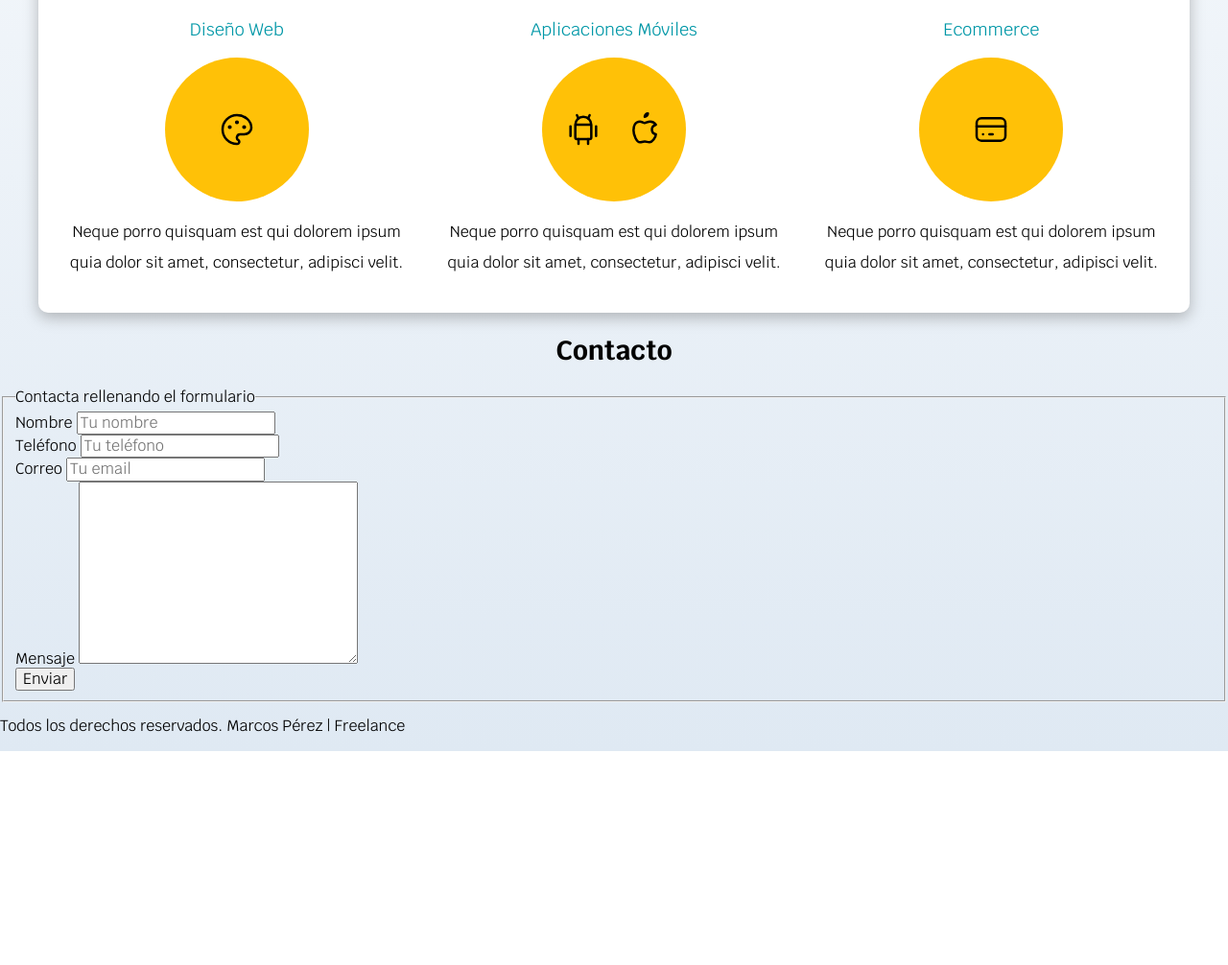
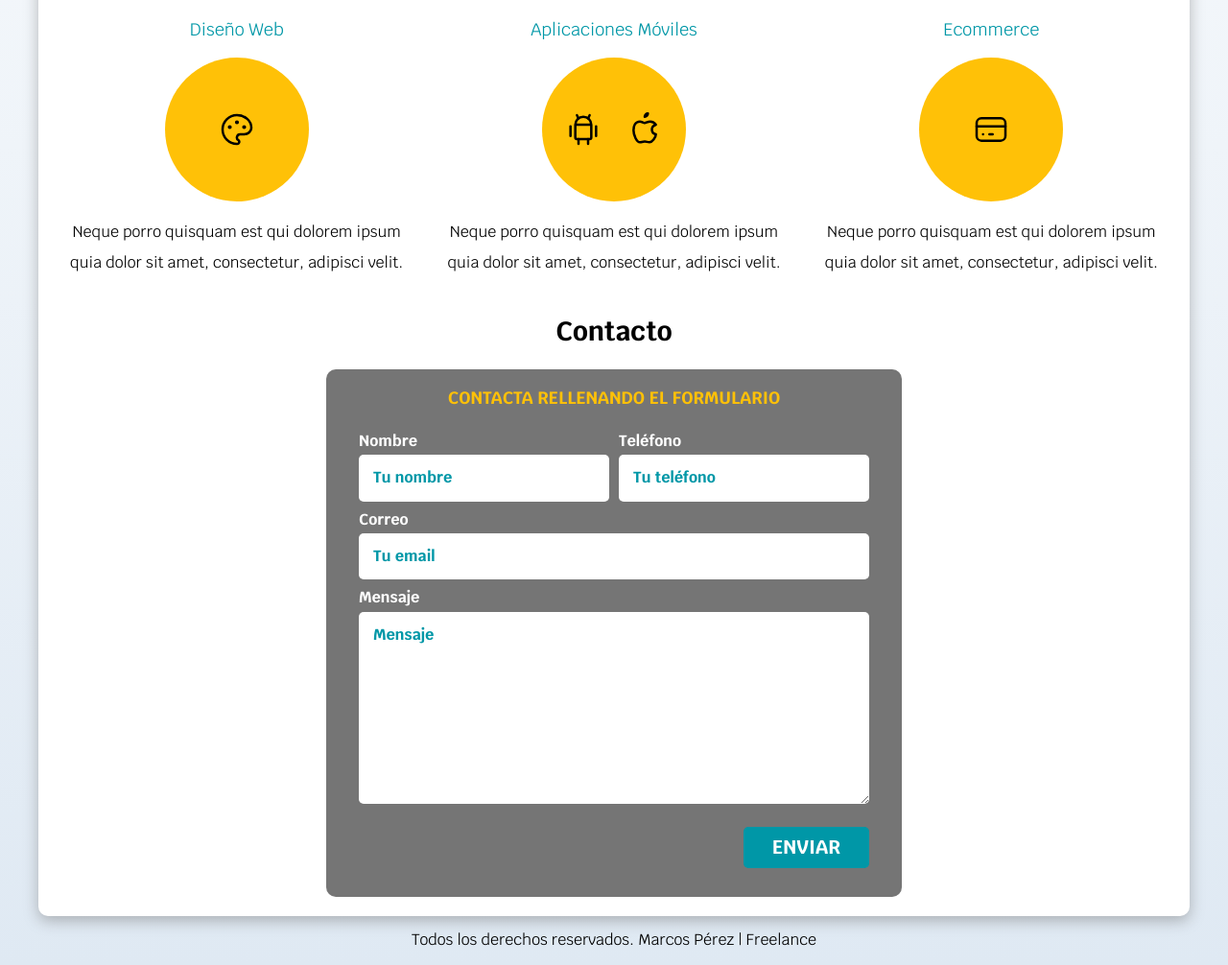
Before and after one commit to socramwd/freelance, a plain HTML site: page index.html in a window 1280 px wide. Shown: the part 703-1709 px from the top of the page at 96% size. Before the commit the page ends 1486 px from the top, so only its background shows below. Drawn offline with Linux system fonts and the light colour scheme.

Commit message:
scc5 terminada

```diff
--- a/css/styles.css
+++ b/css/styles.css
@@ -49,11 +49,15 @@ h1, h2, h3 {
     border-radius: .5rem;
     width: 90%;
     text-align: center;
+    border: none;
 }
 @media (min-width: 768px) {
     .boton {
         width: auto;
     }
+}
+.boton:hover {
+    cursor: pointer;
 }
 .sombra {
     -webkit-box-shadow: 0px 5px 15px 0px rgba(112,112,112,0.48);
@@ -62,6 +66,31 @@ h1, h2, h3 {
     background-color: var(--blanco);
     padding: 2rem;
     border-radius: 1rem;
+}
+
+/* SCROLL SNAP
+html {
+    scroll-snap-type: y mandatory;
+}
+.navegacion-principal, .servicios, .formulario {
+    scroll-snap-align: center;
+    scroll-snap-stop: always;
+}*/
+
+/* Utilidades */
+.w-sm-100 {
+    width: 100%;
+}
+@media (min-width: 768px) {
+    .w-sm-100 {
+        width: auto;
+    }
+}
+.flex {
+    display: flex;
+}
+.alinear-derecha {
+    justify-content: flex-end;
 }
 
 /* Título */
@@ -154,3 +183,61 @@ h1, h2, h3 {
     line-height: 2;
     text-align: center;
 }
+
+/* Contacto */
+.formulario {
+    background-color: var(--gris);
+    width: min(60rem, 100%);
+    margin: 0 auto;
+    padding: 2rem;
+    border-radius: 1rem;
+}
+.formulario fieldset {
+    border: none;
+}
+.formulario legend {
+    text-align: center;
+    font-size: 1.8rem;
+    text-transform: uppercase;
+    font-weight: 700;
+    margin-bottom: 2rem;
+    color: var(--primario);
+}
+@media (min-width: 768px) {
+    .contenedor-campos {
+        display: grid;
+        grid-template-columns: repeat(2, 1fr);
+        grid-template-rows: auto, auto, 20rem;
+        column-gap: 1rem;
+    }
+    .campo:nth-child(3), .campo:nth-child(4) {
+        grid-column: 1 /3;
+    }
+}
+.campo {
+    margin-bottom: 1rem;
+}
+.campo label {
+    color: var(--blanco);
+    font-weight: bold;
+    margin-bottom: .5rem;
+    display: block;
+}
+.campo textarea {
+    height: 20rem;
+}
+.input-text {
+    width: 100%;
+    border: none;
+    padding: 1.5rem;
+    border-radius: .5rem;
+}
+.input-text::placeholder {
+    color: var(--secundario);
+    font-weight: bold;
+}
+
+/* Footer */
+.footer {
+    text-align: center;
+}
--- a/index.html
+++ b/index.html
@@ -97,43 +97,46 @@
                 </section>
             </div><!-- .servicios-->
 
-        </main>
+
 
             <section>
                 <h2>Contacto</h2>
 
-            <form>
+                <form class="formulario">
                     <fieldset>
-                    <legend>Contacta rellenando el formulario</legend>
+                        <legend>Contacta rellenando el  formulario</legend>
 
-                    <div>
+                        <div class="contenedor-campos">
+                            <div class="campo">
                                 <label>Nombre</label>
-                        <input type="text" placeholder="Tu nombre">
+                                <input class="input-text" type="text"  placeholder="Tu nombre">
                             </div>
 
-                    <div>
+                            <div class="campo">
                                 <label>Teléfono</label>
-                        <input type="tel" placeholder="Tu teléfono">
+                                <input class="input-text" type="tel"   placeholder="Tu teléfono">
                             </div>
 
-                    <div>
+                            <div class="campo">
                                 <label>Correo</label>
-                        <input type="email" placeholder="Tu email">
+                                <input class="input-text" type="email"     placeholder="Tu email">
                             </div>
 
-                    <div>
+                            <div class="campo">
                                 <label>Mensaje</label>
-                        <textarea name="" id="" cols="30" rows="10"></textarea>
+                                <textarea class="input-text" name="" id=""     cols="30" rows="10" placeholder="Mensaje"></textarea>
                             </div>
+                        </div><!-- .contenedor-campos-->
 
-                    <div>
-                        <input type="submit" value="Enviar">
+                        <div class="alinear-derecha flex">
+                            <input class="boton w-sm-100" type="submit"    value="Enviar">
                         </div>
                     </fieldset>
                 </form>
             </section>
+        </main>
 
-        <footer>
+        <footer class="footer">
             <p>Todos los derechos reservados. Marcos Pérez | Freelance</p>
         </footer>
     </body>
```
Lines whose indentation alone changed are shown as unchanged.
